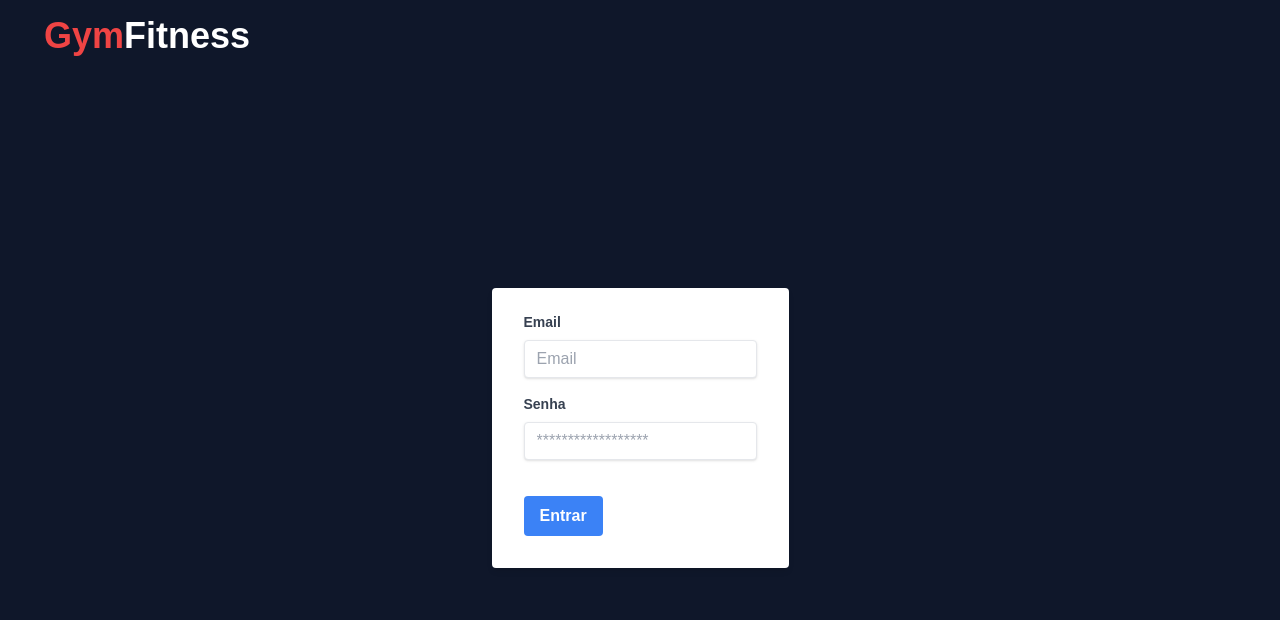
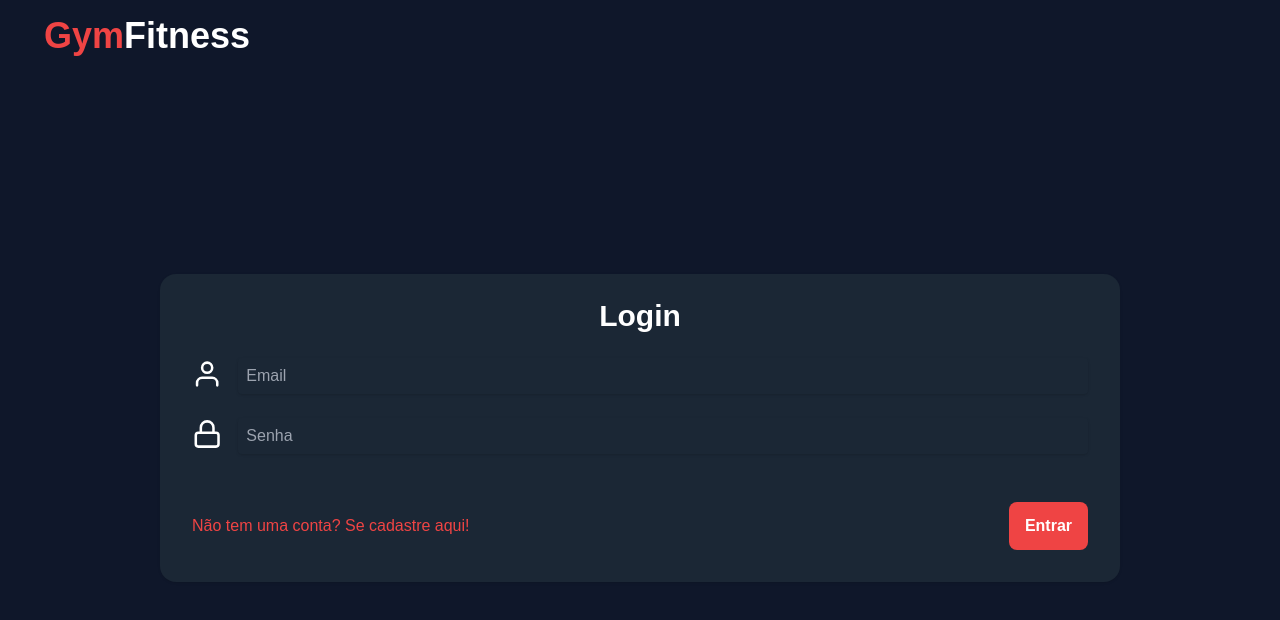
Before and after one commit to AndreFreitasz/gym-fitness, a React (Create React App) app in the folder client/: page / in a window 1280 px wide. Shown: the top 620 px of the page. Built offline with nearby package versions, Linux system fonts and the light colour scheme.

Commit message:
styles: Estilização da tela de login

```diff
--- /dev/null
+++ b/client/src/components/forms/InputField.js
@@ -0,0 +1,14 @@
+const InputField = ({name, id, className, type, placeholder, autoComplete}) => {
+    return (
+      <input
+        name={name}
+        id={id}
+        className={`shadow appearance-none rounded w-full p-2 text-white leading-tight focus:outline-none focus:shadow-outline bg-[#1B2735] ${className}`}
+        type={type}
+        placeholder={placeholder}
+        autoComplete={autoComplete}
+      />
+    );
+  }
+
+  export default InputField;
--- /dev/null
+++ b/client/src/components/forms/button.js
@@ -0,0 +1,12 @@
+const Button = ({ className, type, children}) => {
+    return (
+        <button
+          className={`bg-red-500 hover:bg-red-500 text-white font-bold py-3 px-4 rounded-lg hover:opacity-50 focus:outline-none focus:shadow-outline transition-opacity ${className}`}
+          type={type}
+        >
+          {children}
+        </button>
+      );
+  }
+
+  export default Button;
--- a/client/src/components/header/index.js
+++ b/client/src/components/header/index.js
@@ -20,8 +20,8 @@ function Header({ showTabs }) {
     <animated.header style={headerProps} className=" text-white p-4">
       <div className="flex justify-between items-center mx-7">
         <div>
-          <span className="font-semibold text-4xl text-red-500">Gym</span>
-          <span className="font-semibold text-4xl">Fitness</span>
+          <span className="font-extrabold text-4xl text-red-500">Gym</span>
+          <span className="font-extrabold text-4xl">Fitness</span>
         </div>
 
         {showTabs && (
--- a/client/src/pages/login.js
+++ b/client/src/pages/login.js
@@ -1,12 +1,15 @@
 import React from 'react';
+import Header from "../components/header";
+import InputField from "../components/forms/InputField";
+import Button from '../components/forms/button';
 import { useSpring, animated } from 'react-spring';
-import Header from "../components/header";
+import { FiUser, FiLock } from 'react-icons/fi';
 
 const Login = () => {
 
   const animationProps = useSpring({
     to: { opacity: 1, transform: 'translate3d(0,0px,0)' },
-    from: { opacity: 0, transform: 'translate3d(0,500px,0)' },
+    from: { opacity: 0, transform: 'translate3d(0,200px,0)' },
     delay: 300
   });
 
@@ -16,39 +19,38 @@ const Login = () => {
       <div className="flex justify-center items-center h-screen-72">
         <animated.form
           style={animationProps}
-          className="bg-white shadow-md rounded px-8 pt-6 pb-8 mb-4"
+          className="bg-[#1B2735] shadow rounded-2xl px-8 pt-6 pb-8 mb-4 w-3/4 mx-auto"
         >
-          <div className="mb-4">
-            <label className="block text-gray-700 text-sm font-bold mb-2" htmlFor="email">
-              Email
-            </label>
-            <input
+          <h1 className="text-white text-3xl mb-6 text-center font-bold">Login</h1>
+          <div className="flex flex-row justify-content align-center my-6">
+            <FiUser size={32} className='text-white mx-auto mr-4' />
+            <InputField
               name="email"
-              className="shadow appearance-none border rounded w-full py-2 px-3 text-gray-700 leading-tight focus:outline-none focus:shadow-outline"
               id="email"
               type="email"
               placeholder="Email"
+              className="additional-classes"
             />
           </div>
-          <div className="mb-6">
-            <label className="block text-gray-700 text-sm font-bold mb-2" htmlFor="password">
-              Senha
-            </label>
-            <input
+          <div className="flex flex-row justify-content align-center my-6">
+            <FiLock size={32} className='text-white mx-auto mr-4' />
+            <InputField
               name="password"
-              className="shadow appearance-none border rounded w-full py-2 px-3 text-gray-700 mb-3 leading-tight focus:outline-none focus:shadow-outline"
               id="password"
               type="password"
-              placeholder="******************"
+              placeholder="Senha"
+              className="additional-classes"
+              autoComplete="current-password"
             />
           </div>
-          <div className="flex items-center justify-between">
-            <button
-              className="bg-blue-500 hover:bg-blue-700 text-white font-bold py-2 px-4 rounded focus:outline-none focus:shadow-outline"
+          <div className="flex items-center justify-between mt-12">
+            <a className="text-red-500 text-md font-medium cursor-pointer hover:opacity-60 transition-opacity duration-200">Não tem uma conta? Se cadastre aqui!</a>
+            <Button
+              className="additional-classes"
               type="submit"
             >
               Entrar
-            </button>
+            </Button>
           </div>
         </animated.form>
       </div>
```
